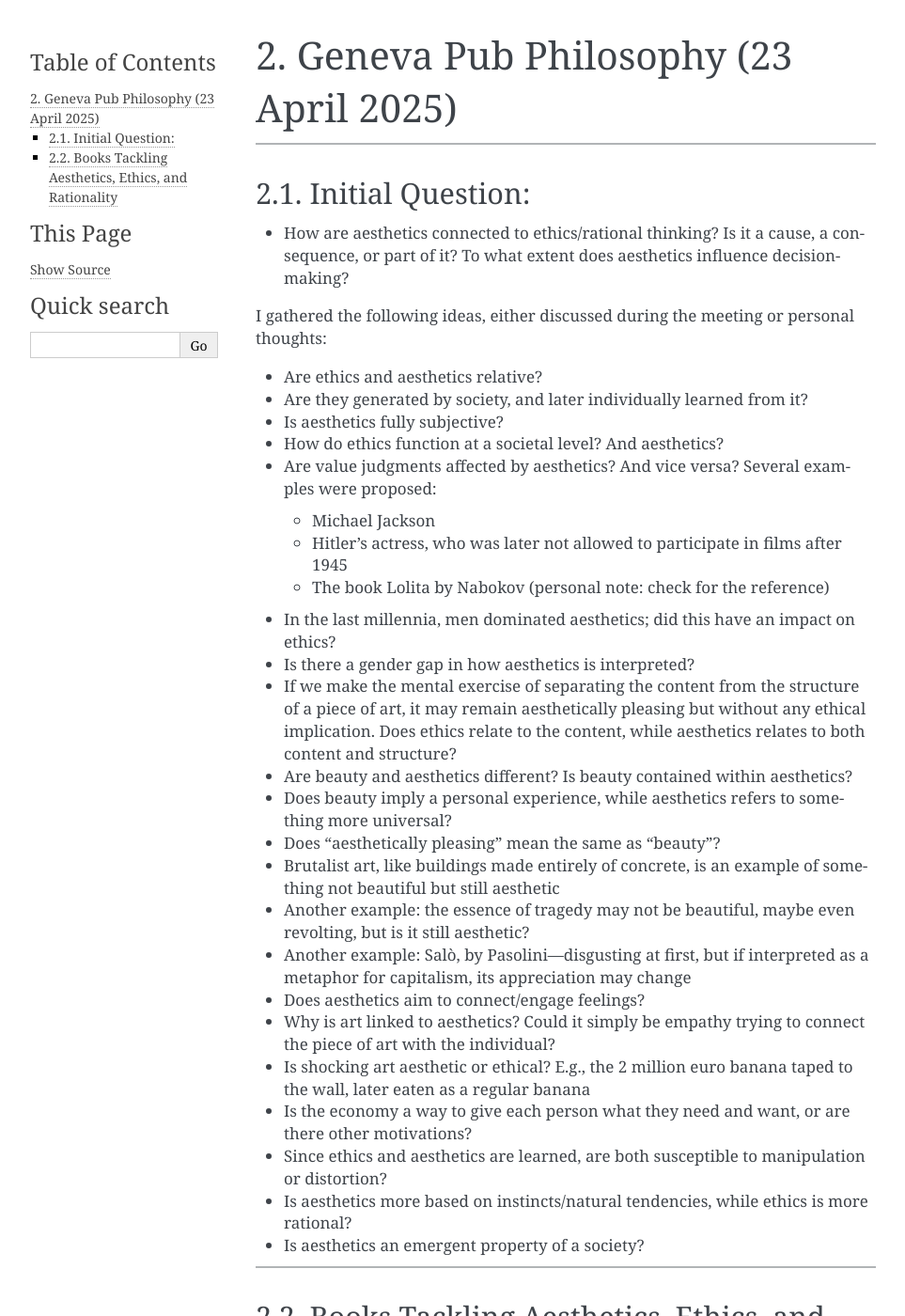
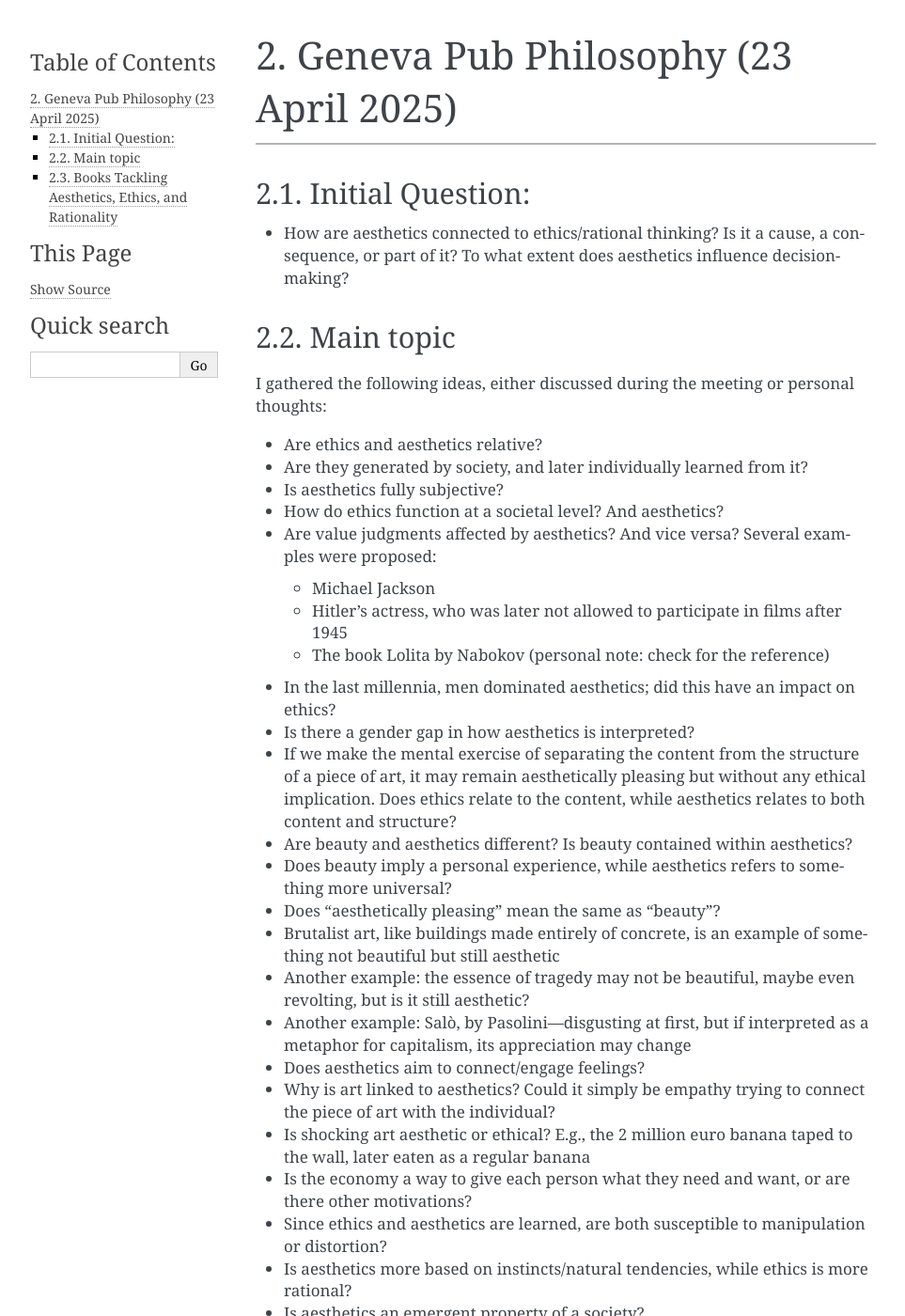
Before and after one commit to atolosadelgado/atolosadelgado.github.io, a Sphinx documentation site: the page built from source/Philosophy/GenevaPubCafe/Pub250423.md, in a window 1280 px wide and 1400 px high. Shown: the whole window at 94% size, without its empty margins (148-1111 px from the left). Built offline with Sphinx 7.4.7, drawn with Linux system fonts in a browser that asks for light colours.

Commit message:
add section for main topic

```diff
--- a/source/Philosophy/GenevaPubCafe/Pub250423.md
+++ b/source/Philosophy/GenevaPubCafe/Pub250423.md
@@ -3,6 +3,8 @@
 
 ## Initial Question:
 - How are aesthetics connected to ethics/rational thinking? Is it a cause, a consequence, or part of it? To what extent does aesthetics influence decision-making?
+
+## Main topic
 
 I gathered the following ideas, either discussed during the meeting or personal thoughts:
 - Are ethics and aesthetics relative?
```
Also changed, not shown: source/Philosophy/GenevaPubCafe/Cafe250419.md (+2 -0 lines), source/Philosophy/GenevaPubCafe/Cafe250517.md (+2 -0 lines).
